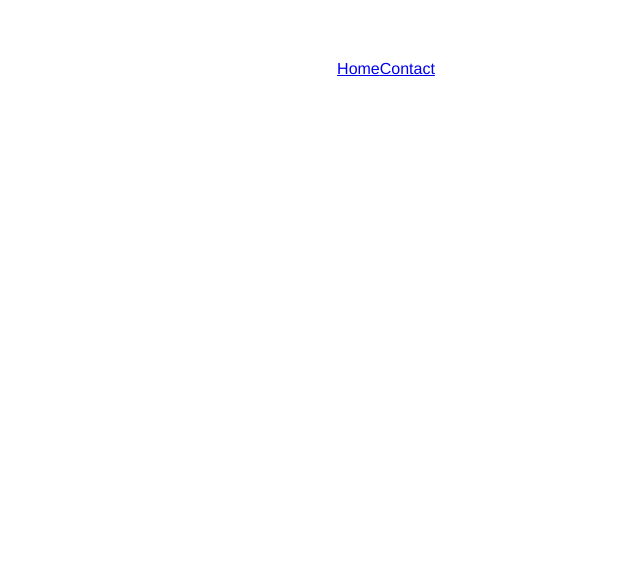
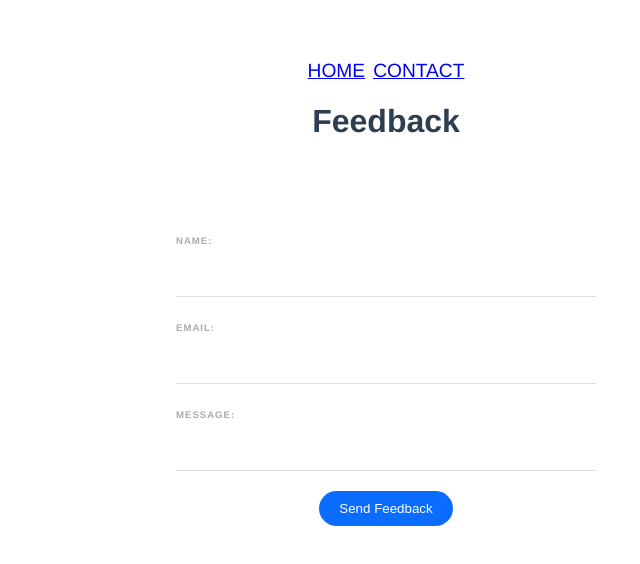
Before and after one commit to KingShaggy/FullStackOvinger, a Vue app in the folder oving2-3/: page /contact in a window 1280 px wide. Shown: the top 564 px of the page, without its empty margins (254-894 px from the left). Built offline with nearby package versions, Linux system fonts and the light colour scheme.

Commit message:
Added feedback support

```diff
--- a/oving2-3/src/App.vue
+++ b/oving2-3/src/App.vue
@@ -1,5 +1,5 @@
 <template>
-    <div if="nav">
+    <div id="nav">
         <router-link to="/">Home</router-link>
         <router-link to="/contact">Contact</router-link>
     </div>
@@ -21,4 +21,13 @@ export default {
   color: #2c3e50;
   margin-top: 60px;
 }
+
+#nav {
+  font-size: 1.2em;
+  text-transform: uppercase;
+}
+
+#nav a {
+  padding: 4px;
+}
 </style>
--- a/oving2-3/src/store/store.js
+++ b/oving2-3/src/store/store.js
@@ -2,11 +2,19 @@ import { createStore } from "vuex";
 
 const store = createStore({
     state: {
-        history: []
+        history: [],
+        name: '',
+        email: ''
     },
     mutations: {
         updateHistory(state, payload) {
             state.history.push(payload);
+        },
+        updateName(state, payload) {
+            state.name = payload;
+        },
+        updateEmail(state, payload) {
+            state.email = payload;
         }
     }
 })
--- a/oving2-3/src/views/Contact.vue
+++ b/oving2-3/src/views/Contact.vue
@@ -1,7 +1,95 @@
+<template>
+  <h1>Feedback</h1>
+  <form @submit.prevent="sendFeedback">
+    <label>Name:</label>
+    <input type="text" v-model="name" required>
+
+    <label>Email:</label>
+    <input type="email" v-model="email" required>
+
+    <label>Message:</label>
+    <input type="text" id="message" required>
+
+    <div class="submit">
+      <button>Send Feedback</button>
+    </div>
+
+    <div class="response" id="response"></div>
+  </form>
+</template>
+
 <script>
 export default {
   name: "Contact",
-  components: {
+  computed: {
+    name: {
+      get() {
+        return this.$store.state.name
+      },
+      set(newName) {
+        this.$store.commit('updateName', newName);
+      }
+    },
+    email: {
+      get() {
+        return this.$store.state.email
+      },
+      set(newEmail) {
+        this.$store.commit('updateEmail', newEmail);
+      }
+    }
   },
+  methods: {
+    sendFeedback() {
+      document.getElementById("message").value = ""
+      document.getElementById("response").innerHTML="Sending...";
+      setTimeout(function(){
+      document.getElementById("response").innerHTML="Sent";
+      },1500);
+      setTimeout(function(){
+      document.getElementById("response").innerHTML="";
+      },3500);
+    }
+  }
 };
 </script>
+
+<style>
+  form {
+    max-width: 420px;
+    margin: 30px auto;
+    background: white;
+    text-align: left;
+    padding: 40px;
+    border-radius: 10px;
+  }
+  label {
+    color: #aaa;
+    display: inline-block;
+    margin: 25px 0 15px;
+    font-size: 0.6em;
+    text-transform: uppercase;
+    letter-spacing: 1px;
+    font-weight: bold;
+  }
+  input {
+    display: block;
+    padding: 10px 6px;
+    width: 100%;
+    box-sizing: border-box;
+    border: none;
+    border-bottom: 1px solid #ddd;
+    color: #555;
+  }
+  button {
+    background: #0b6dff;
+    border: 0;
+    padding: 10px 20px;
+    margin-top: 20px;
+    color: white;
+    border-radius: 20px;
+  }
+  .submit {
+    text-align: center;
+  }
+</style>
```
